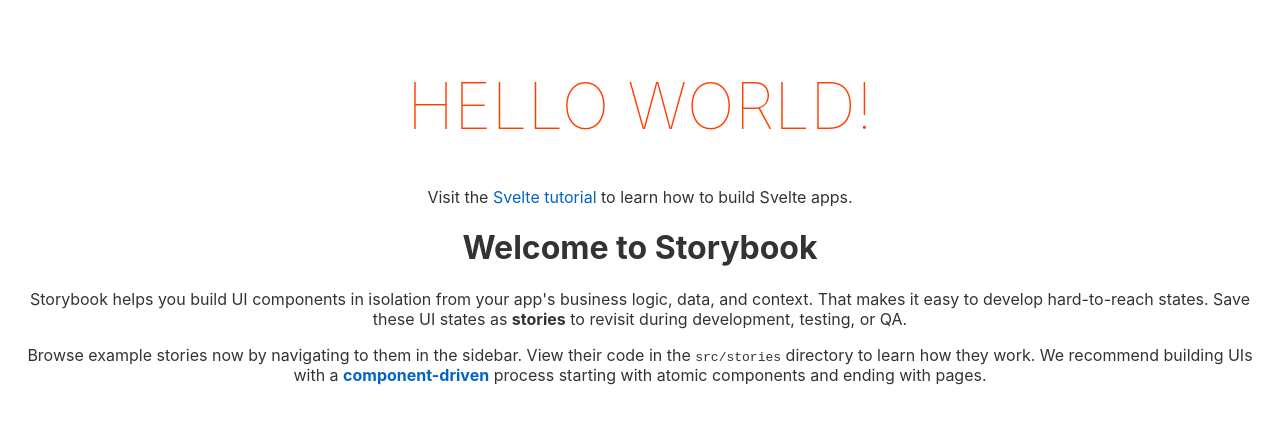
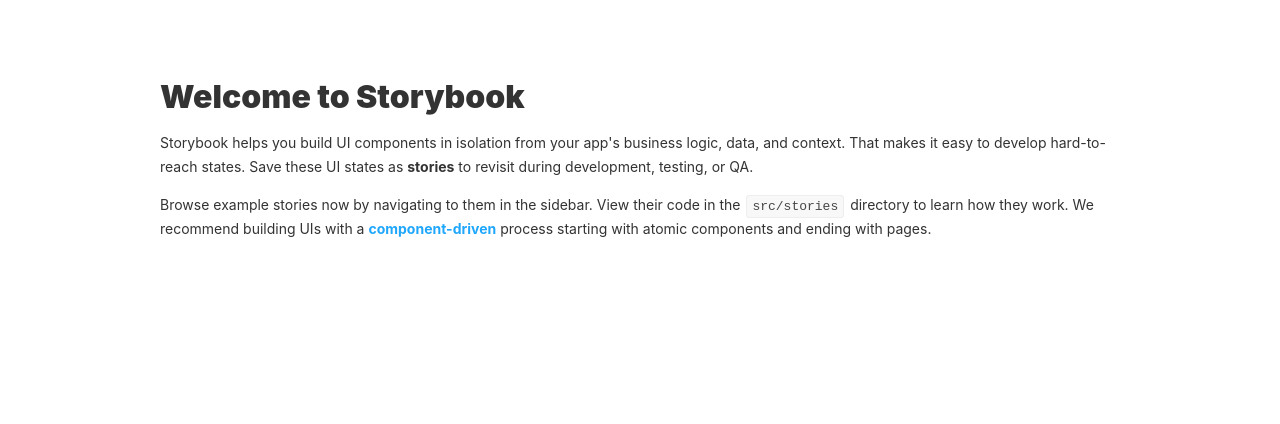
Before and after one commit to AaronMaywood/Svelte123, a Svelte app: page / in a window 1280 px wide. Shown: the top 424 px of the page. Built offline with nearby package versions, Linux system fonts and the light colour scheme.

Commit message:
body, div.sbdocs-wrapper, Header にそれぞれスタイルを割り当てた

```diff
--- a/public/global.css
+++ b/public/global.css
@@ -1,63 +1,35 @@
-html, body {
-	position: relative;
-	width: 100%;
-	height: 100%;
-}
-
 body {
-	color: #333;
 	margin: 0;
-	padding: 8px;
-	box-sizing: border-box;
-	font-family: -apple-system, BlinkMacSystemFont, "Segoe UI", Roboto, Oxygen-Sans, Ubuntu, Cantarell, "Helvetica Neue", sans-serif;
+	padding: 0;
+	display: block;
+	font-family: "Nunito Sans",-apple-system,".SFNSText-Regular","San Francisco",BlinkMacSystemFont,"Segoe UI","Helvetica Neue",Helvetica,Arial,sans-serif;
+	font-size: 14px;
+	line-height: 24px;
+	color: #333333;
 }
 
 a {
-	color: rgb(0,100,200);
+	font-size: 16px;
+	margin: 0;
+	-webkit-font-smoothing: antialiased;
+	-moz-osx-font-smoothing: grayscale;
+	-webkit-tap-highlight-color: rgba(0,0,0,0);
+	-webkit-overflow-scrolling: touch;
+	font-size: inherit;
+	line-height: 24px;
+	color: #1EA7FD;
+	-webkit-text-decoration: none;
 	text-decoration: none;
 }
 
-a:hover {
-	text-decoration: underline;
+code {
+	line-height: 1;
+	margin: 0 2px;
+	padding: 3px 5px;
+	white-space: nowrap;
+	border-radius: 3px;
+	font-size: 13px;
+	border: 1px solid #EEEEEE;
+	color: rgba(51,51,51,0.9);
+	background-color: #F8F8F8;
 }
-
-a:visited {
-	color: rgb(0,80,160);
-}
-
-label {
-	display: block;
-}
-
-input, button, select, textarea {
-	font-family: inherit;
-	font-size: inherit;
-	-webkit-padding: 0.4em 0;
-	padding: 0.4em;
-	margin: 0 0 0.5em 0;
-	box-sizing: border-box;
-	border: 1px solid #ccc;
-	border-radius: 2px;
-}
-
-input:disabled {
-	color: #ccc;
-}
-
-button {
-	color: #333;
-	background-color: #f4f4f4;
-	outline: none;
-}
-
-button:disabled {
-	color: #999;
-}
-
-button:not(:disabled):active {
-	background-color: #ddd;
-}
-
-button:focus {
-	border-color: #666;
-}
--- a/src/App.svelte
+++ b/src/App.svelte
@@ -1,32 +1,17 @@
 <script>
-    import Header from './Header.svelte'; /* 追加 */
-	export let name;
+    import Header from './Header.svelte';
 </script>
 
-<main>
-	<h1>Hello {name}!</h1>
-	<p>Visit the <a href="https://svelte.dev/tutorial">Svelte tutorial</a> to learn how to build Svelte apps.</p>
-	<Header />                           <!-- 追加 -->
-</main>
+<div class="sbdocs-wrapper">
+	<Header />
+</div>
 
 <style>
-	main {
-		text-align: center;
-		padding: 1em;
-		max-width: 240px;
-		margin: 0 auto;
-	}
-
-	h1 {
-		color: #ff3e00;
-		text-transform: uppercase;
-		font-size: 4em;
-		font-weight: 100;
-	}
-
-	@media (min-width: 640px) {
-		main {
-			max-width: none;
-		}
-	}
+.sbdocs-wrapper{
+	max-width: 1000px;
+	width: 100%;
+	margin: 0 auto;
+	padding: 4rem 20px;
+	box-sizing: border-box;
+}
 </style>
--- a/src/Header.svelte
+++ b/src/Header.svelte
@@ -11,3 +11,11 @@
 	<a href="https://componentdriven.org" target="_blank" rel="nofollow noopener noreferrer" class="sbdocs sbdocs-a css-19nbuh3"><strong>component-driven</strong></a>
 	process starting with atomic components and ending with pages.
 </p>
+
+<style>
+h1 {
+	color: #333333;
+	font-size: 32px;
+	font-weight: 900;
+}
+</style>
```
